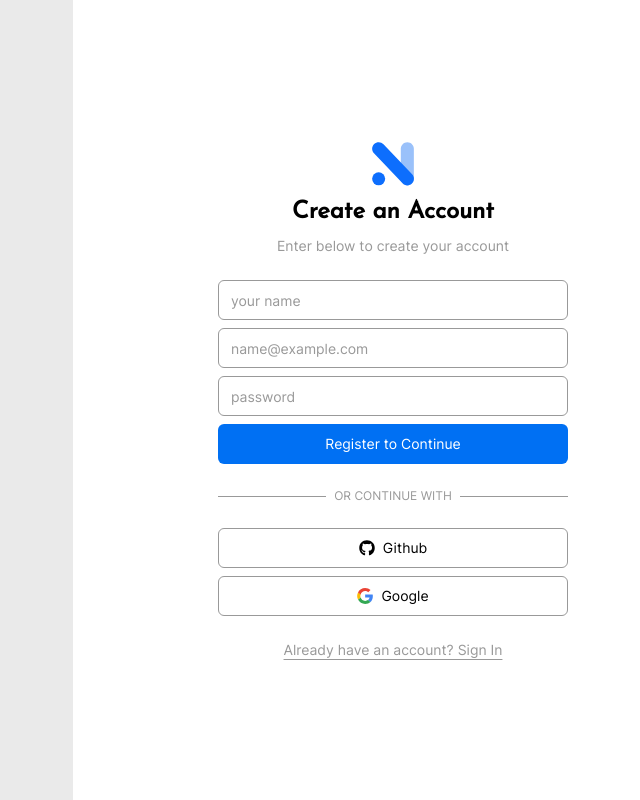
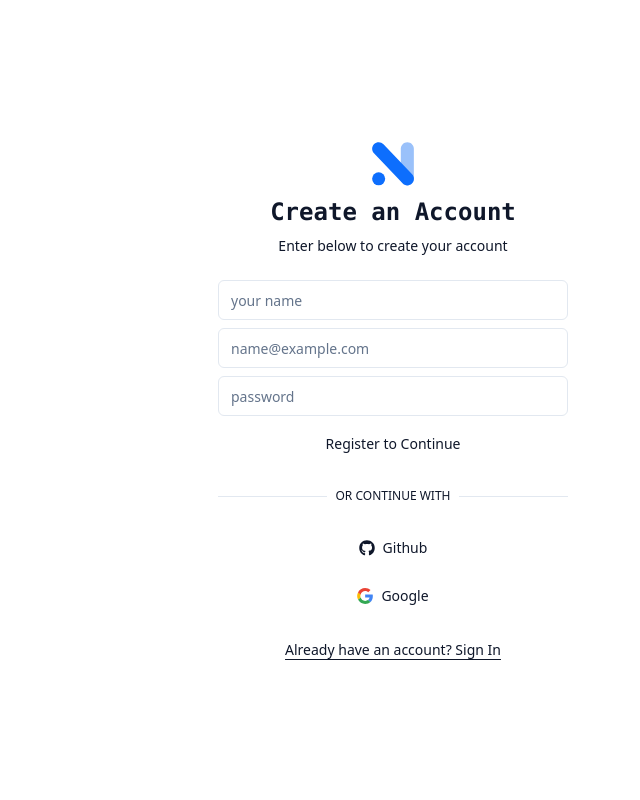
Before and after one commit to RajdeepDs/NoteUp, a Next.js app: page /register in a window 1280 px wide. Shown: the whole page, without its empty margins (567-1207 px from the left). Built offline with nearby package versions, Linux system fonts and the light colour scheme.

Commit message:
ui component customized

```diff
--- a/app/globals.css
+++ b/app/globals.css
@@ -1,6 +1,81 @@
 @tailwind base;
-    .noteup {
-    @apply font-mono text-5xl font-semibold text-foreground;
-    }
 @tailwind components;
 @tailwind utilities;
+
+@layer base {
+  :root {
+    --background: 0 0% 100%;
+    --foreground: 222.2 47.4% 11.2%;
+
+    --muted: 210 40% 96.1%;
+    --muted-foreground: 215.4 16.3% 46.9%;
+
+    --popover: 0 0% 100%;
+    --popover-foreground: 222.2 47.4% 11.2%;
+
+    --card: 0 0% 100%;
+    --card-foreground: 222.2 47.4% 11.2%;
+
+    --border: 214.3 31.8% 91.4%;
+    --input: 214.3 31.8% 91.4%;
+
+    --primary: 222.2 47.4% 11.2%;
+    --primary-foreground: 210 40% 98%;
+
+    --secondary: 210 40% 96.1%;
+    --secondary-foreground: 222.2 47.4% 11.2%;
+
+    --accent: 210 40% 96.1%;
+    --accent-foreground: 222.2 47.4% 11.2%;
+
+    --destructive: 0 100% 50%;
+    --destructive-foreground: 210 40% 98%;
+
+    --ring: 215 20.2% 65.1%;
+
+    --radius: 0.5rem;
+  }
+
+  .dark {
+    --background: 224 71% 4%;
+    --foreground: 213 31% 91%;
+
+    --muted: 223 47% 11%;
+    --muted-foreground: 215.4 16.3% 56.9%;
+
+    --popover: 224 71% 4%;
+    --popover-foreground: 215 20.2% 65.1%;
+
+    --card: 224 71% 4%;
+    --card-foreground: 213 31% 91%;
+
+    --border: 216 34% 17%;
+    --input: 216 34% 17%;
+
+    --primary: 210 40% 98%;
+    --primary-foreground: 222.2 47.4% 1.2%;
+
+    --secondary: 222.2 47.4% 11.2%;
+    --secondary-foreground: 210 40% 98%;
+
+    --accent: 216 34% 17%;
+    --accent-foreground: 210 40% 98%;
+
+    --destructive: 0 63% 31%;
+    --destructive-foreground: 210 40% 98%;
+
+    --ring: 216 34% 17%;
+
+    --radius: 0.5rem;
+  }
+}
+
+@layer base {
+  * {
+    @apply border-border;
+  }
+  body {
+    @apply bg-background text-foreground;
+    font-feature-settings: "rlig" 1, "calt" 1;
+  }
+}
--- a/components/ui/button.tsx
+++ b/components/ui/button.tsx
@@ -1,27 +1,23 @@
-import * as React from "react";
-import { cva, VariantProps } from "class-variance-authority";
+import * as React from "react"
+import { Slot } from "@radix-ui/react-slot"
+import { cva, type VariantProps } from "class-variance-authority"
 
-import { cn } from "@/lib/utils";
+import { cn } from "@/lib/utils"
 
 const buttonVariants = cva(
-  "inline-flex justify-center items-center rounded-md text-sm font-medium",
+  "inline-flex items-center justify-center rounded-md text-sm font-medium transition-colors focus-visible:outline-none focus-visible:ring-2 focus-visible:ring-ring focus-visible:ring-offset-2 disabled:opacity-50 disabled:pointer-events-none ring-offset-background",
   {
     variants: {
       variant: {
-        default:
-          "bg-foreground text-background hover:bg-background hover:text-foreground hover:border hover:border-foreground",
-        solidblue:
-          "bg-success text-background hover:bg-background hover:text-success hover:border hover:border-success",
-        solidred:
-          "bg-error text-background hover:bg-background hover:text-error hover:border hover:border-error",
-        softblue:
-          "bg-success-lighter text-success font-semibold text-md hover:text-success-dark",
-        softred: "bg-error-lighter text-error hover:border hover:border-error",
-        ghostblack: "bg-background text-foreground hover:bg-accent-2",
-        ghostblue: "bg-background text-success hover:bg-success-lighter",
-        ghostred: "bg-background text-error hover:bg-error-lighter",
-        oauth:
-          "bg-background text-foreground border border-accent-3 hover:bg-accent-2",
+        default: "bg-primary text-primary-foreground hover:bg-primary/90",
+        destructive:
+          "bg-destructive text-destructive-foreground hover:bg-destructive/90",
+        outline:
+          "border border-input hover:bg-accent hover:text-accent-foreground",
+        secondary:
+          "bg-secondary text-secondary-foreground hover:bg-secondary/80",
+        ghost: "hover:bg-accent hover:text-accent-foreground",
+        link: "underline-offset-4 hover:underline text-primary",
       },
       size: {
         default: "h-10 py-2 px-4",
@@ -34,24 +30,26 @@ const buttonVariants = cva(
       size: "default",
     },
   }
-);
+)
 
 export interface ButtonProps
   extends React.ButtonHTMLAttributes<HTMLButtonElement>,
-    VariantProps<typeof buttonVariants> {}
+    VariantProps<typeof buttonVariants> {
+  asChild?: boolean
+}
 
 const Button = React.forwardRef<HTMLButtonElement, ButtonProps>(
-  ({ className, variant, size, ...props }, ref) => {
+  ({ className, variant, size, asChild = false, ...props }, ref) => {
+    const Comp = asChild ? Slot : "button"
     return (
-      <button
+      <Comp
         className={cn(buttonVariants({ variant, size, className }))}
         ref={ref}
         {...props}
       />
-    );
+    )
   }
-);
+)
+Button.displayName = "Button"
 
-Button.displayName = "Button";
-
-export { Button, buttonVariants };
+export { Button, buttonVariants }
--- a/components/ui/input.tsx
+++ b/components/ui/input.tsx
@@ -1,6 +1,6 @@
-import * as React from "react";
+import * as React from "react"
 
-import { cn } from "@/lib/utils";
+import { cn } from "@/lib/utils"
 
 export interface InputProps
   extends React.InputHTMLAttributes<HTMLInputElement> {}
@@ -11,15 +11,15 @@ const Input = React.forwardRef<HTMLInputElement, InputProps>(
       <input
         type={type}
         className={cn(
-          "bg-transparent flex h-10 w-full rounded-md border border-accent-3 px-3 py-2 text-sm ring-offset-background placeholder:text-accent-3  focus:ring-2 focus-visible:outline-none focus-visible:ring-2 focus-visible:ring-offset-2 disabled:cursor-not-allowed disabled:opacity-50",
+          "flex h-10 w-full rounded-md border border-input bg-transparent px-3 py-2 text-sm ring-offset-background file:border-0 file:bg-transparent file:text-sm file:font-medium placeholder:text-muted-foreground focus-visible:outline-none focus-visible:ring-2 focus-visible:ring-ring focus-visible:ring-offset-2 disabled:cursor-not-allowed disabled:opacity-50",
           className
         )}
         ref={ref}
         {...props}
       />
-    );
+    )
   }
-);
-Input.displayName = "Input";
+)
+Input.displayName = "Input"
 
-export { Input };
+export { Input }
--- a/tailwind.config.js
+++ b/tailwind.config.js
@@ -1,73 +1,75 @@
 /** @type {import('tailwindcss').Config} */
 module.exports = {
+  darkMode: ["class"],
   content: [
-    "./pages/**/*.{js,ts,jsx,tsx,mdx}",
-    "./components/**/*.{js,ts,jsx,tsx,mdx}",
-    "./app/**/*.{js,ts,jsx,tsx,mdx}",
-  ],
+    './pages/**/*.{ts,tsx}',
+    './components/**/*.{ts,tsx}',
+    './app/**/*.{ts,tsx}',
+	],
   theme: {
     container: {
       center: true,
-      padding: "1rem",
+      padding: "2rem",
       screens: {
-        "2xl": "1440px",
-      },
-    },
-    colors: {
-      foreground: "#000",
-      background: "#fff",
-      accent: {
-        1: "#fafafa",
-        2: "#eaeaea",
-        3: "#999",
-        4: "#888",
-        5: "#666",
-        6: "#444",
-        7: "#333",
-        8: "#111",
-      },
-      success: {
-        lighter: "#d3e5ff",
-        light: "#3291ff",
-        DEFAULT: "#0070f3",
-        dark: "#0761d1",
-      },
-      error: {
-        lighter: "#f7d4d6",
-        light: "#ff1a1a",
-        DEFAULT: "#e00",
-        dark: "#c50000",
-      },
-      warning: {
-        lighter: "#ffefcf",
-        light: "#f7b955",
-        DEFAULT: "#f5a623",
-        dark: "#ab570a",
-      },
-      cyan: {
-        lighter: "#aaffec",
-        light: "#79ffe1",
-        DEFAULT: "#50e3c2",
-        dark: "#29bc9b",
-      },
-      violet: {
-        lighter: "#e3d7fc",
-        light: "#8a63d2",
-        DEFAULT: "#7928ca",
-        dark: "#4c2889",
-      },
-      highlight: {
-        alert: "#ff0080",
-        purple: "#f81ce5",
-        magenta: "#eb367f",
+        "2xl": "1400px",
       },
     },
     extend: {
-      fontFamily: {
-        sans: ["var(--font-inter)"],
-        mono: ["var(--font-josefin-sans)"],
+      colors: {
+        border: "hsl(var(--border))",
+        input: "hsl(var(--input))",
+        ring: "hsl(var(--ring))",
+        background: "hsl(var(--background))",
+        foreground: "hsl(var(--foreground))",
+        primary: {
+          DEFAULT: "hsl(var(--primary))",
+          foreground: "hsl(var(--primary-foreground))",
+        },
+        secondary: {
+          DEFAULT: "hsl(var(--secondary))",
+          foreground: "hsl(var(--secondary-foreground))",
+        },
+        destructive: {
+          DEFAULT: "hsl(var(--destructive))",
+          foreground: "hsl(var(--destructive-foreground))",
+        },
+        muted: {
+          DEFAULT: "hsl(var(--muted))",
+          foreground: "hsl(var(--muted-foreground))",
+        },
+        accent: {
+          DEFAULT: "hsl(var(--accent))",
+          foreground: "hsl(var(--accent-foreground))",
+        },
+        popover: {
+          DEFAULT: "hsl(var(--popover))",
+          foreground: "hsl(var(--popover-foreground))",
+        },
+        card: {
+          DEFAULT: "hsl(var(--card))",
+          foreground: "hsl(var(--card-foreground))",
+        },
+      },
+      borderRadius: {
+        lg: "var(--radius)",
+        md: "calc(var(--radius) - 2px)",
+        sm: "calc(var(--radius) - 4px)",
+      },
+      keyframes: {
+        "accordion-down": {
+          from: { height: 0 },
+          to: { height: "var(--radix-accordion-content-height)" },
+        },
+        "accordion-up": {
+          from: { height: "var(--radix-accordion-content-height)" },
+          to: { height: 0 },
+        },
+      },
+      animation: {
+        "accordion-down": "accordion-down 0.2s ease-out",
+        "accordion-up": "accordion-up 0.2s ease-out",
       },
     },
   },
-  plugins: [],
-};
+  plugins: [require("tailwindcss-animate")],
+}
```
Also changed, not shown: components/ui/label.tsx (+9 -9 lines), components/ui/toast.tsx (+25 -25 lines), components/ui/use-toast.ts (renamed from components/ui/use-toast.tsx, +61 -61 lines), package.json (+5 -3 lines), 1 other file (tests, documents, lock files or other folders).
